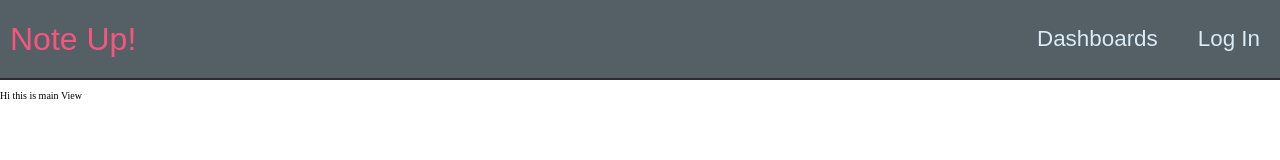
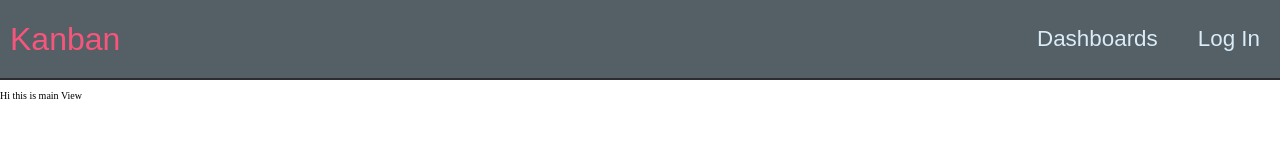
Before and after one commit to Paaka/TypeScriptProject, a React (Create React App) app in the folder project/: page /xxxx in a window 1280 px wide. Shown: the top 160 px of the page. Built offline with nearby package versions, Linux system fonts and the light colour scheme.

Commit message:
Added listItem

```diff
--- /dev/null
+++ b/project/src/actions/index.ts
@@ -0,0 +1,11 @@
+import * as types from './types';
+
+export const addList = (content: string, dashboardID: string) => {
+    return {
+        type: types.ADD_LIST,
+        payload: {
+            content,
+            dashboardID,
+        },
+    };
+};
--- /dev/null
+++ b/project/src/actions/types.ts
@@ -0,0 +1 @@
+export const ADD_LIST = 'ADD_LIST';
--- a/project/src/components/molecules/FormForLists.tsx
+++ b/project/src/components/molecules/FormForLists.tsx
@@ -1,5 +1,7 @@
 import React, { useState } from 'react';
 import styled from 'styled-components';
+import { useDispatch } from 'react-redux';
+import { addList } from '../../actions/index';
 
 import Button from '../atoms/Buttons/Button';
 import allColors from '../../constants/allColors';
@@ -8,8 +10,8 @@ import MainInput from '../atoms/MainInput';
 import ButtonIcon from '../atoms/Buttons/ButtonIcon';
 
 const Column = styled.div`
-    height: 100%;
-    width: 100%;
+    height: 90vh;
+    width: 24vw;
 `;
 
 interface IStyledButton {
@@ -62,6 +64,7 @@ const Wrapper = styled.div`
 `;
 
 const FormForList = () => {
+    const dispatch = useDispatch();
     const [isOpen, setIsOpen] = useState(false);
     const [inputedText, setInputedText] = useState('');
 
@@ -75,7 +78,7 @@ const FormForList = () => {
     };
 
     const addListHandler = () => {
-        console.log(inputedText);
+        dispatch(addList(inputedText, '0'));
         onClickHandler();
     };
 
--- /dev/null
+++ b/project/src/components/organisms/ListItem.tsx
@@ -0,0 +1,32 @@
+import React, { FC } from 'react';
+import styled from 'styled-components';
+
+import { IList } from '../../models/List';
+import MainInput from '../atoms/MainInput';
+import allColors from '../../constants/allColors';
+
+interface IListItem {
+    list: IList;
+}
+
+const Wrapper = styled.div`
+    display: flex;
+    flex-direction: column;
+    align-items: center;
+    width: 24vw;
+    max-height: 80vh;
+    padding: 10px;
+    margin: 20px;
+    border-radius: 20px;
+    background-color: ${allColors.light};
+`;
+
+const ListItem: FC<IListItem> = (props) => {
+    return (
+        <Wrapper>
+            <MainInput value={props.list.listTitle}></MainInput>
+        </Wrapper>
+    );
+};
+
+export default ListItem;
--- a/project/src/components/organisms/Sidebar.tsx
+++ b/project/src/components/organisms/Sidebar.tsx
@@ -9,7 +9,8 @@ import MarginWrapper from '../atoms/Utilities/MarginWrapper';
 const Wrapper = styled.div`
     display: flex;
     height: 10vh;
-    min-width: 100vw;
+    min-width: 100%;
+    max-width: 999%;
     background-color: ${Colors.secodary};
     align-items: center;
     justify-content: space-between;
@@ -23,7 +24,7 @@ const Sidebar: FC<ISidebar> = (props) => {
         <Wrapper>
             <MarginWrapper left={10}>
                 <NavLink to="/" style={{ textDecoration: 'none' }}>
-                    <StyledH1>Note Up!</StyledH1>
+                    <StyledH1>Kanban</StyledH1>
                 </NavLink>
             </MarginWrapper>
             <div>
--- /dev/null
+++ b/project/src/models/List.ts
@@ -0,0 +1,18 @@
+export interface IList {
+    ID: string;
+    listTitle: string;
+    dashboardID: string;
+}
+
+class List implements IList {
+    ID: string;
+    listTitle: string;
+    dashboardID: string;
+
+    constructor(title: string, dashID: string) {
+        this.ID = Date.now().toString();
+        this.listTitle = title;
+        this.dashboardID = dashID;
+    }
+}
+export default List;
--- a/project/src/reducer/listsReducer.ts
+++ b/project/src/reducer/listsReducer.ts
@@ -1,18 +1,30 @@
-const initialState = {
-    playerPosition: [10, 0],
+import * as types from '../actions/types';
+import List, { IList } from '../models/List';
+
+const initialState: IMainState = {
+    lists: [],
+    dashboards: [{ id: 0 }],
 };
 
-interface HelloWorld {
-    lists: ILists;
-}
-
-interface ILists {
-    id: string;
-    content: string;
+interface IMainState {
+    lists: Array<IList>;
+    dashboards: Array<any>;
 }
 
 const listsReducer = (state = initialState, action: any) => {
     switch (action.type) {
+        case types.ADD_LIST: {
+            return {
+                ...state,
+                lists: [
+                    ...state.lists,
+                    new List(
+                        action.payload.content,
+                        action.payload.dashboardID
+                    ),
+                ],
+            };
+        }
         default:
             return state;
     }
--- a/project/src/store/index.ts
+++ b/project/src/store/index.ts
@@ -1,12 +1,10 @@
 import { createStore, combineReducers } from 'redux';
 import { composeWithDevTools } from 'redux-devtools-extension';
 
-import listsReducer from '../reducer/listsReducer';
-
-const rootReducer = combineReducers({
-    lists: listsReducer,
-});
+import rootReducer from '../reducer/listsReducer';
 
 const store = createStore(rootReducer, composeWithDevTools());
 
+export type RootState = ReturnType<typeof rootReducer>;
+
 export default store;
--- a/project/src/templates/MainTemplate.tsx
+++ b/project/src/templates/MainTemplate.tsx
@@ -1,16 +1,22 @@
 import React, { FC } from 'react';
+import styled from 'styled-components';
 import Sidebar from '../components/organisms/Sidebar';
+import allColors from '../constants/allColors';
 
 interface IMainTemplate {
     children?: JSX.Element;
 }
 
+const Wrapper = styled.div`
+    width: 100%;
+`;
+
 const MainTemplate: FC<IMainTemplate> = (props) => {
     return (
-        <>
+        <Wrapper>
             <Sidebar></Sidebar>
             {props.children}
-        </>
+        </Wrapper>
     );
 };
 
--- a/project/src/views/BoardView.tsx
+++ b/project/src/views/BoardView.tsx
@@ -1,22 +1,36 @@
 import React from 'react';
+import {
+    useSelector as useReduxSelector,
+    TypedUseSelectorHook,
+} from 'react-redux';
+import { RootState } from '../store/index';
 import styled from 'styled-components';
 import MainTemplate from '../templates/MainTemplate';
 import FormForList from '../components/molecules/FormForLists';
 import allColors from '../constants/allColors';
+import ListItem from '../components/organisms/ListItem';
 
 const Wrapper = styled.div`
-    min-width: 100%;
+    width: 100vw;
+    max-width: 1004%;
     height: 90vh;
+    background-color: ${allColors.primary};
+    float: left;
     display: grid;
-    background-color: ${allColors.primary};
-    grid-template-rows: 100%;
-    grid-template-columns: repeat(10, 24vw);
+    grid-template-columns: repeat(100, 25vw);
+    grid-template-rows: 90vh;
 `;
 
 const BoardView = () => {
+    const useSelector: TypedUseSelectorHook<RootState> = useReduxSelector;
+    const lists = useSelector((state) => state.lists);
+
     return (
         <MainTemplate>
             <Wrapper>
+                {lists.map((list) => {
+                    return <ListItem list={list} />;
+                })}
                 <FormForList />
             </Wrapper>
         </MainTemplate>
```
Also changed, not shown: 1 other file (tests, documents, lock files or other folders).
